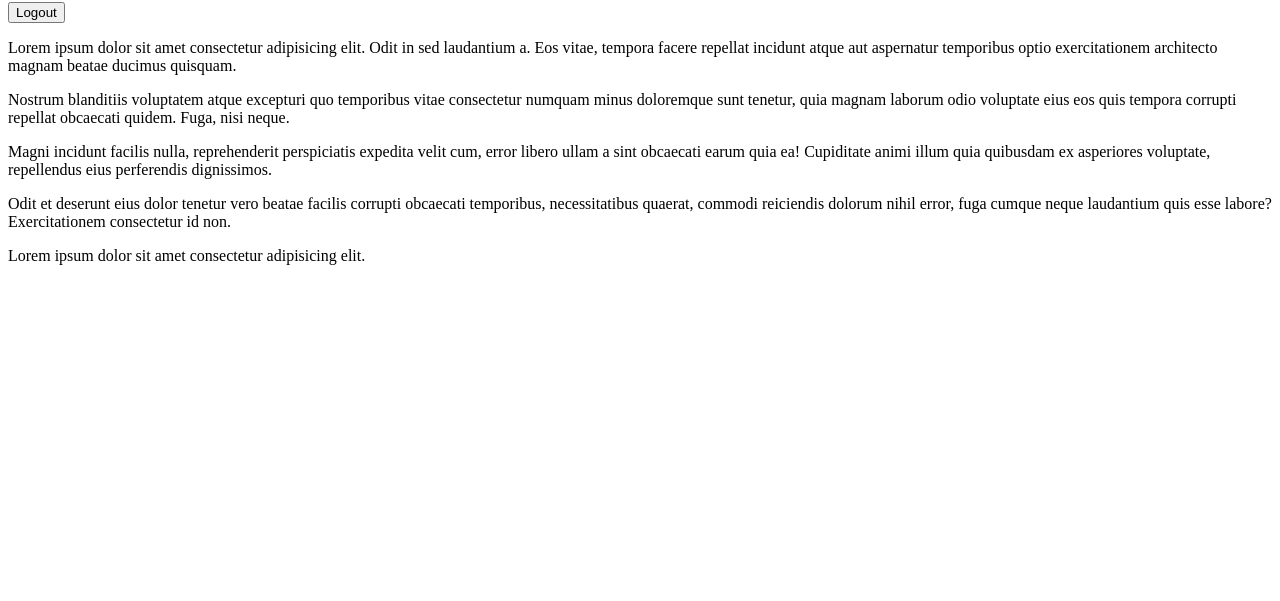
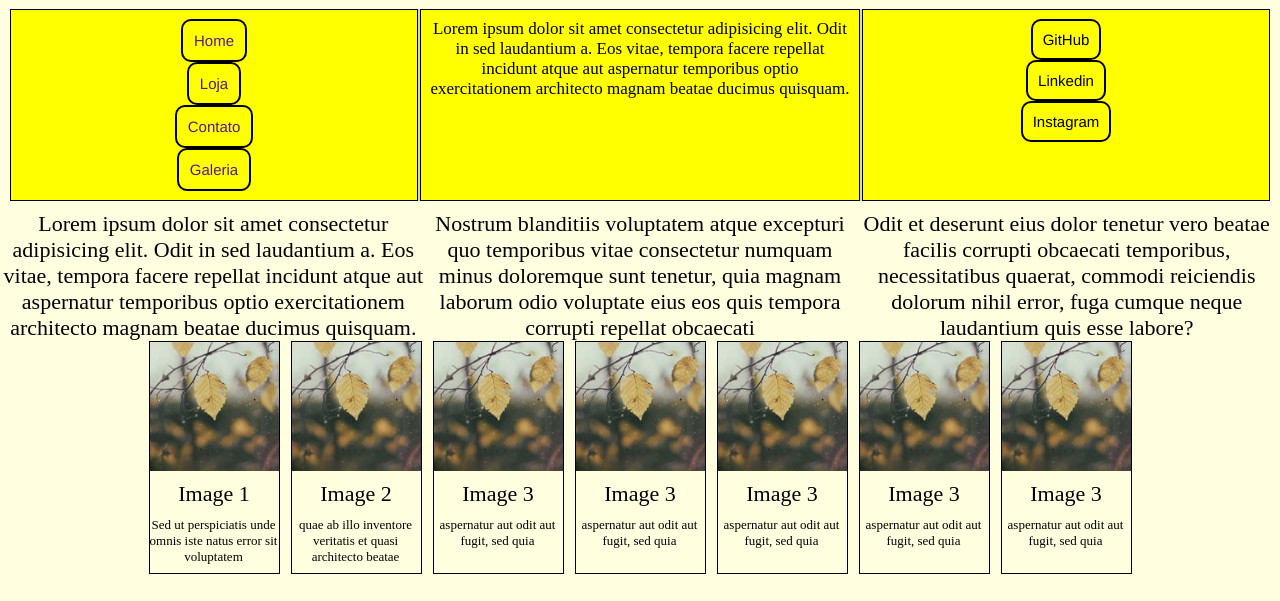
Before and after one commit to labenuexercicios/flexbox-template, a plain HTML site: page index.html in a window 1280 px wide. Shown: the part 65-666 px from the top of the page. Drawn offline with Linux system fonts and the light colour scheme.

Commit message:
aula flex completa

```diff
--- a/index.html
+++ b/index.html
@@ -1,66 +1,110 @@
 <!DOCTYPE html>
-<html lang="en">
+<html lang="tp-br">
 
 <head>
     <meta charset="UTF-8">
     <meta http-equiv="X-UA-Compatible" content="IE=edge">
     <meta name="viewport" content="width=device-width, initial-scale=1.0">
-    <title>Prática de Grid</title>
+    <link rel="stylesheet" type="text/css" href="style.css">
+    <title>Prática de Flex</title>
 </head>
 
 <body>
-    <header>
+    <header id="header">
         <section>
             <h2>Logo</h2>
         </section>
         <section>
-            <button>Logout</button>
+            <button id="btn">Logout</button>
         </section>
     </header>
 
-    <main>
-        <section>
-            <article>
+    <main id="main">
+        <section class="container">
+            <nav class="parte">
+                <ol id="link">
+                    <li><a href="">Home </a></li>
+                    <li><a href="">Loja</a></li>
+                    <li><a href="">Contato</a></li>
+                    <li><a href="">Galeria</a></li>
+                </ol>
+            </nav>
+            <article class="parte">
                 <p>Lorem ipsum dolor sit amet consectetur adipisicing elit. Odit in sed laudantium a. Eos vitae, tempora
                     facere
                     repellat incidunt atque aut aspernatur temporibus optio exercitationem architecto magnam beatae
                     ducimus
-                    quisquam.</p>
-
+                    quisquam.
+                </p>
             </article>
-            <article>
-
+            <article class="parte">
+                <ul id="link">
+                    <li >GitHub</li>
+                    <li >Linkedin</li>
+                    <li >Instagram</li>
+                </ul>
+            </article>
+        </section>
+        <section id="section">
+            <article id="article">
+                <p>Lorem ipsum dolor sit amet consectetur adipisicing elit. Odit in sed laudantium a. Eos vitae, tempora
+                    facere
+                    repellat incidunt atque aut aspernatur temporibus optio exercitationem architecto magnam beatae
+                    ducimus
+                    quisquam.
+                </p>
+            </article>
+            <article id="article">
                 <p>Nostrum blanditiis voluptatem atque excepturi quo temporibus vitae consectetur numquam minus
-                    doloremque
-                    sunt
-                    tenetur, quia magnam laborum odio voluptate eius eos quis tempora corrupti repellat obcaecati
-                    quidem.
-                    Fuga,
-                    nisi neque.</p>
-
-                <p>Magni incidunt facilis nulla, reprehenderit perspiciatis expedita velit cum, error libero ullam a
-                    sint
-                    obcaecati earum quia ea! Cupiditate animi illum quia quibusdam ex asperiores voluptate, repellendus
-                    eius
-                    perferendis dignissimos.</p>
-
+                    doloremque sunt tenetur, quia magnam laborum odio voluptate eius eos quis tempora corrupti repellat obcaecati
+                </p>
             </article>
-            <article>
+            <article id="article">
                 <p>Odit et deserunt eius dolor tenetur vero beatae facilis corrupti obcaecati temporibus, necessitatibus
                     quaerat, commodi reiciendis dolorum nihil error, fuga cumque neque laudantium quis esse labore?
-                    Exercitationem consectetur id non.</p>
+                </p>
             </article>
-
         </section>
-
-        <section>
-            <figure>
-
+        <section id="section-figure">
+            <figure id="figure">
+                <img src="assets/img.jpeg">
+                <figcaption>Image 1 </figcaption>
+                <p>Sed ut perspiciatis unde omnis iste natus error sit voluptatem </p>
+            </figure>
+            <figure id="figure">
+                <img src="assets/img.jpeg">
+                <figcaption>Image 2 </figcaption>
+                <p>quae ab illo inventore veritatis et quasi architecto beatae</p>
+            </figure>
+            <figure id="figure">
+                <img src="assets/img.jpeg">
+                <figcaption>Image 3 </figcaption>
+                <p>aspernatur aut odit aut fugit, sed quia </p>
+            </figure>
+            <figure id="figure">
+                <img src="assets/img.jpeg">
+                <figcaption>Image 3 </figcaption>
+                <p>aspernatur aut odit aut fugit, sed quia </p>
+            </figure>
+            <figure id="figure">
+                <img src="assets/img.jpeg">
+                <figcaption>Image 3 </figcaption>
+                <p>aspernatur aut odit aut fugit, sed quia </p>
+            </figure>
+            <figure id="figure">
+                <img src="assets/img.jpeg">
+                <figcaption>Image 3 </figcaption>
+                <p>aspernatur aut odit aut fugit, sed quia </p>
+            </figure>
+            <figure id="figure">
+                <img src="assets/img.jpeg">
+                <figcaption>Image 3 </figcaption>
+                <p>aspernatur aut odit aut fugit, sed quia </p>
             </figure>
         </section>
     </main>
 
-    <footer>
+    <footer id="footer">
         <p>Lorem ipsum dolor sit amet consectetur adipisicing elit.</p>
     </footer>
 </body>
--- a/style.css
+++ b/style.css
@@ -2,3 +2,140 @@
     margin: 0;
     padding: 0;
 }
+body{
+    display: flex;
+    justify-content: space-between;
+    flex-direction:column;
+    height:100%;
+}
+#header{
+    font-size: 22px;
+    height: 8vh;
+    display: flex;
+    justify-content: space-between;
+    align-items: center;
+    background-color: orange;
+}
+#btn{
+    font-size: 17px;
+    padding:4px;
+    border-radius:5px;
+    border-style:solid;
+    cursor: pointer;
+}
+#main{
+    font-size: 22px;
+    min-height:76vh;
+    text-align: center;
+    background-color: lightyellow;
+}
+.container{
+    display: flex;
+    background-color:lightgray;
+    text-align: center;
+    gap: 2px;
+    margin:10px;
+
+
+}
+.parte{
+    display: flex;
+    background-color: yellow;
+    border: 1px solid black;
+    justify-content: center;
+    padding: 9px;
+    width: 420px;
+
+}
+.parte > p{
+    width:1000px;
+    height:75px;
+    font-size: 17px;
+    align-items: center;
+}
+#link{
+    text-align: center;
+    text-decoration:none;
+    list-style-type:none;
+    font-size: 20px;
+    font-family: Helvetica;
+    align-items: center;
+    display: flex;
+    flex-direction: column;
+
+
+}
+#link a{
+    text-decoration: none;
+    margin:1px;
+}
+#link li{
+    display: flex;
+    flex-direction: column;
+    border: 2px solid black;
+    border-radius: 10px;
+    font-size: 15px;
+}
+li{
+    border: 1px solid black;
+    padding:10px;
+
+}
+ #parte1{
+    list-style: none;
+    width:150px;
+    display: flex;
+    flex-direction: column;
+    justify-content: center;
+    font-size: 15px;
+}
+#section{
+    font-size: 22px;
+    display: flex;
+    flex-direction: row;
+}
+#article{
+    font-size: 22px;
+    width:445px;
+}
+#section-figure{
+    display: flex;
+     justify-content: center;
+     flex-wrap: wrap;
+     gap:11px;
+}
+#figure{
+    width: 129px;
+    height: 231px;
+    border: 1px solid black;
+    display: flex;
+    flex-direction: column;
+    flex-wrap: nowrap;
+    justify-content: center;
+    gap:10px;
+
+}
+#figure p{
+    width: 128px;
+    height: 94px;
+    font-size: 13px;
+}
+#footer{
+    font-size: 22px;
+    text-align: center;
+    align-items: center;
+    height:15vh;
+    background-color: orange;
+}
+
+@media screen and (max-width:720px){
+    .parte{
+        display: flex;
+        background-color: aliceblue;
+        border: 1px solid black;
+
+        justify-content: center;
+        padding: 9px;
+        width: 340px;
+    }
+}
```
